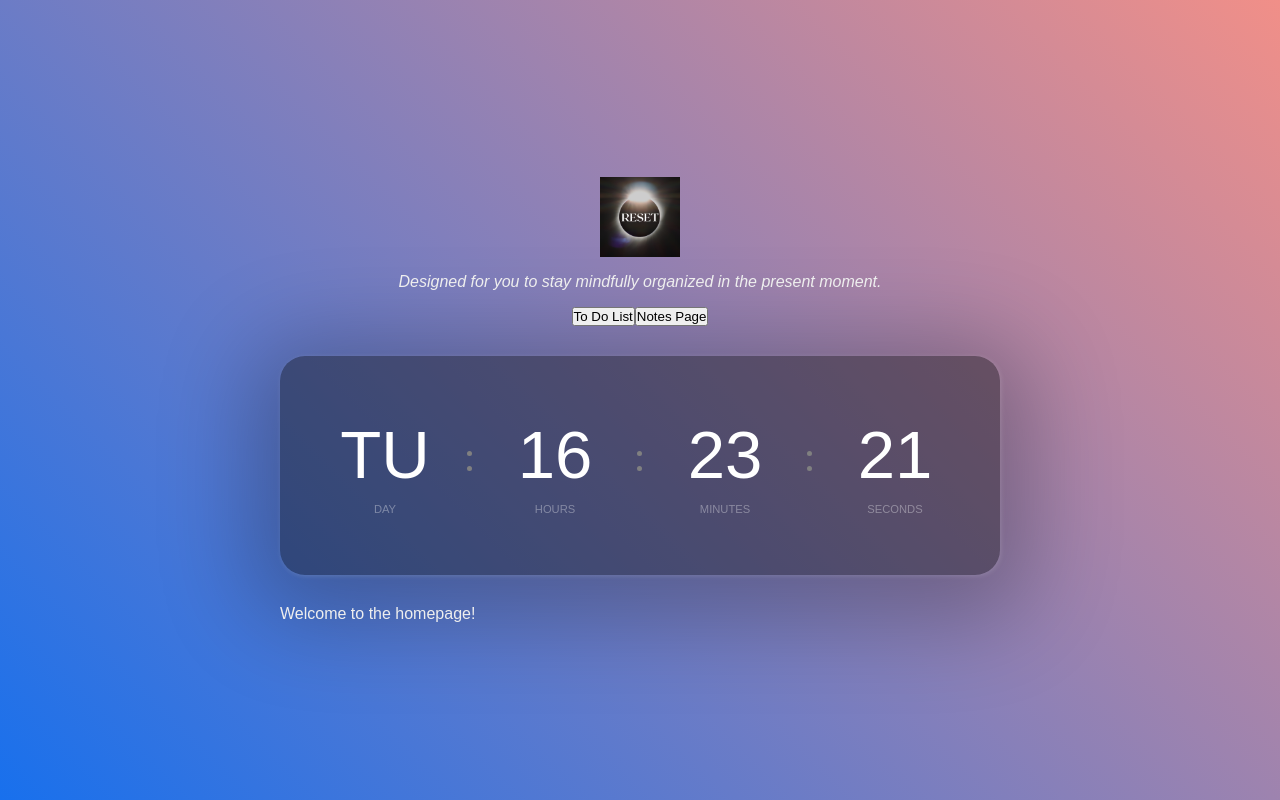
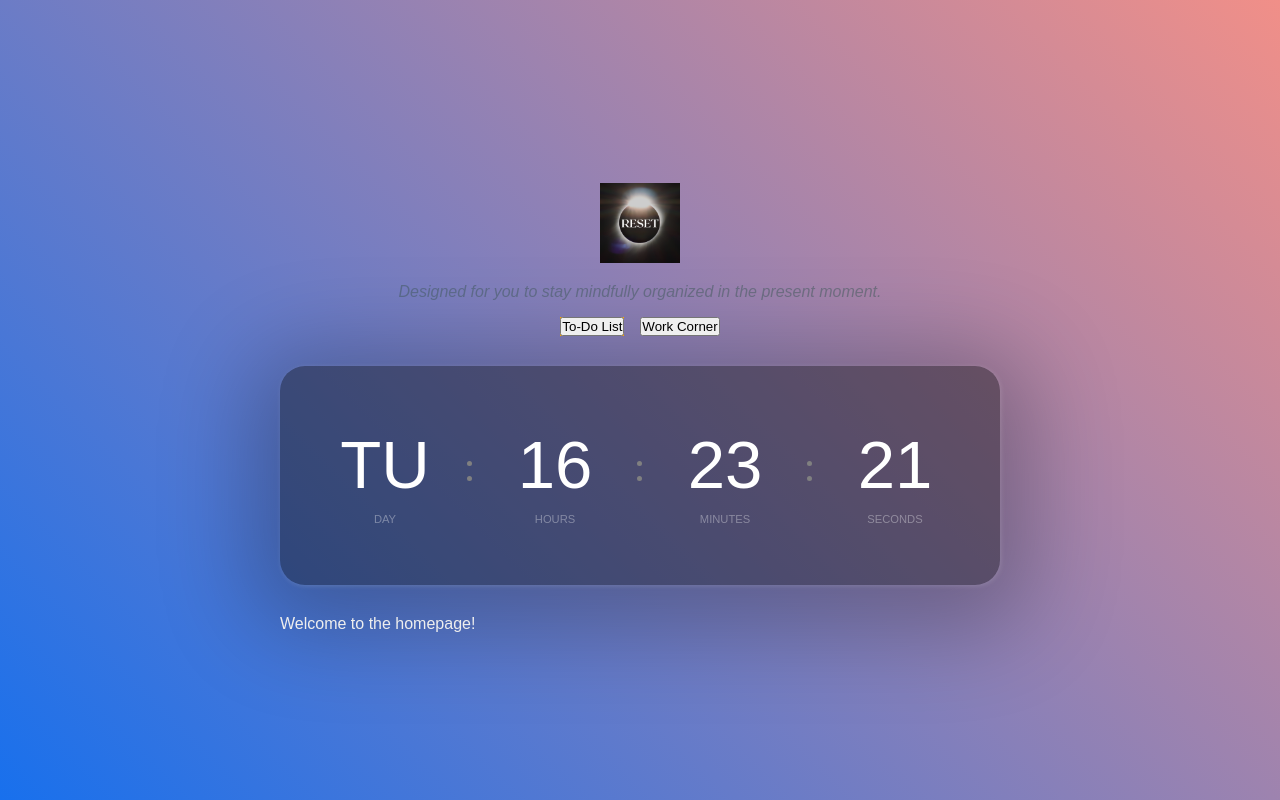
Before and after one commit to hlai52/hester-productivity-app, a React (Create React App) app in the folder client/: page /home in a window 1280 px wide. Built offline with nearby package versions, Linux system fonts and the light colour scheme.

Commit message:
Set up route for logo and edited more styling

```diff
--- a/client/src/components/header/header.js
+++ b/client/src/components/header/header.js
@@ -9,7 +9,9 @@ const header = () => {
     <>
       <div className="header">
         <div className="header__logo-container">
-          <img className="header__logo" alt="logo of a moon" src={logo}></img>
+          <Link to="/">
+            <img className="header__logo" alt="logo of a moon" src={logo}></img>
+          </Link>
         </div>
         <div className="header__mvp-box">
           <p className="header__mvp">
@@ -19,12 +21,12 @@ const header = () => {
         <div className="header__btn-container">
           <div className="header__todolist-btn">
             <Link to="/todolist">
-              <button>To Do List</button>
+              <button>To-Do List</button>
             </Link>
           </div>
           <div className="header__notes-btn">
             <Link to="/notes">
-              <button>Notes Page</button>
+              <button>Work Corner</button>
             </Link>
           </div>
         </div>
--- a/client/src/components/header/header.scss
+++ b/client/src/components/header/header.scss
@@ -1,5 +1,6 @@
 .header {
   &__logo-container {
+    padding-top: 1rem;
     display: flex;
     justify-content: center;
     align-items: center;
@@ -14,6 +15,7 @@
     justify-content: center;
     align-items: center;
     padding-top: 1rem;
+    color: rgba(60, 88, 88, 0.495);
   }
   &__mvp-box {
     display: flex;
@@ -27,4 +29,12 @@
     justify-content: center;
     align-items: center;
   }
+
+  &__todolist-btn {
+    background-color: orange;
+  }
+
+  &__notes-btn {
+    padding-left: 1rem;
+  }
 }
```
